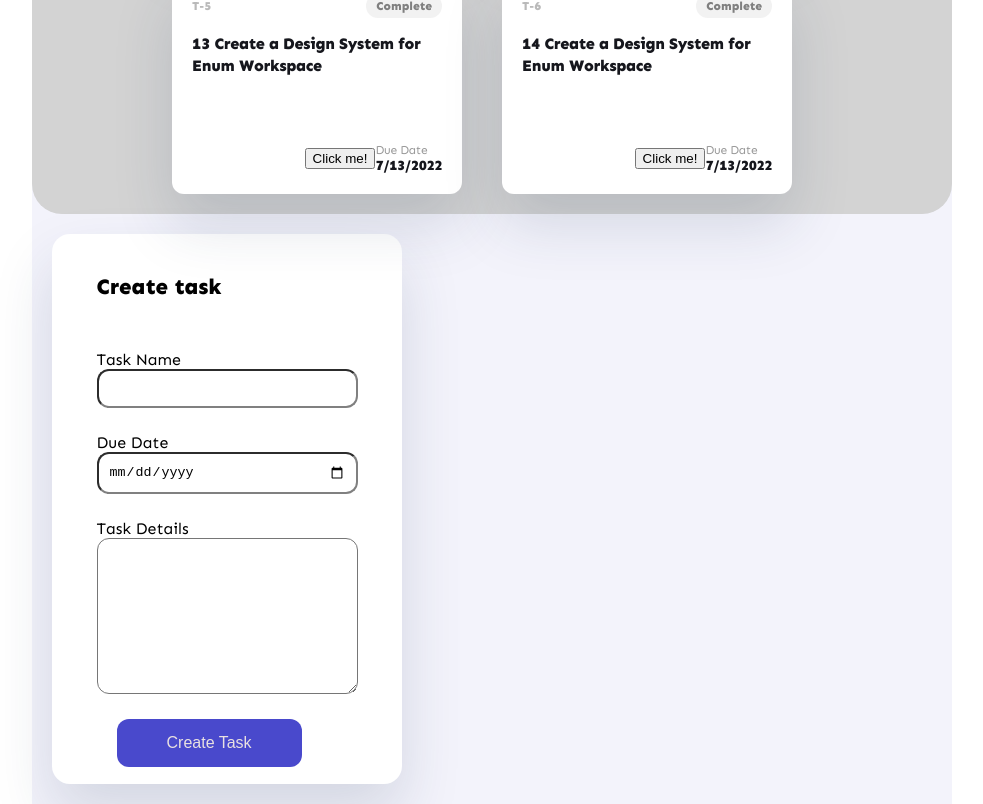
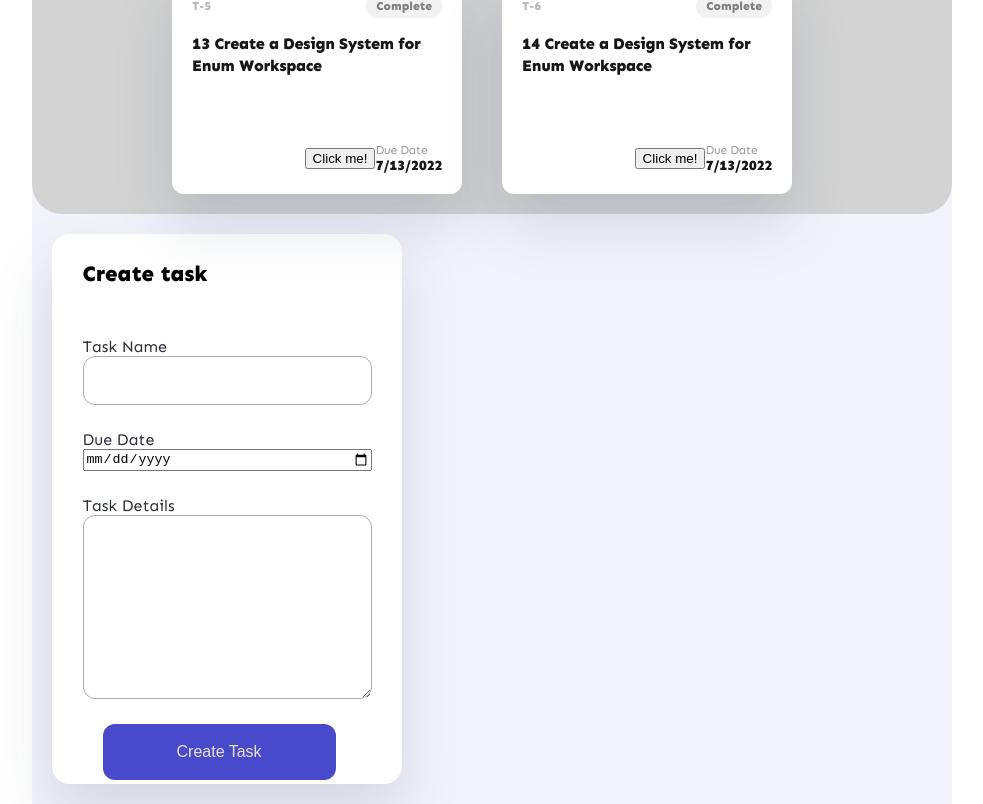
Before and after one commit to Ecaterina1991/react-app-nr2, a React (Create React App) app: page / in a window 1280 px wide. Shown: the part 566-1370 px from the top of the page, without its empty margins (148-1131 px from the left). Built offline with nearby package versions, Linux system fonts and the light colour scheme.

Commit message:
styling form 2

```diff
--- a/src/components/forms/CreateTaskForm.css
+++ b/src/components/forms/CreateTaskForm.css
@@ -4,20 +4,28 @@
   margin: 25px 0;
 }
 
-.case {
+.label-md {
+  font-style: normal;
+  font-weight: 400;
+  font-size: 16px;
+  line-height: 19px;
+  color: #2c2e3a;
+}
+
+.input-primary {
+  border: 1px solid #a8abbd;
   border-radius: 12px;
-  padding: 10px;
-  border-color: gray;
+  padding: 16px;
 }
 
 .textarea {
   border-radius: 12px;
 }
 
-.button {
+.button-primary {
   font-size: 16px;
   border-radius: 12px;
-  padding: 15px 50px;
+  padding: 19px 74px;
   border: none;
   border-radius: 12px;
   background-color: rgb(73, 73, 204);
--- a/src/components/forms/CreateTaskForm.jsx
+++ b/src/components/forms/CreateTaskForm.jsx
@@ -6,19 +6,19 @@ const CreateTaskForm = () => {
     <div>
       <form>
         <div className="form-row">
-          <label>Task Name</label>
-          <input className="case" type="text" />
+          <label className="label-md">Task Name</label>
+          <input className="input-primary" type="text" />
         </div>
 
         <div className="form-row">
-          <label>Due Date</label>
+          <label className="label-md">Due Date</label>
           <input className="case" type="date" />
         </div>
 
         <div className="form-row">
-          <label>Task Details</label>
+          <label className="label-md">Task Details</label>
           <textarea
-            className="textarea"
+            className="input-primary"
             name=""
             id=""
             cols="30"
@@ -26,7 +26,7 @@ const CreateTaskForm = () => {
           ></textarea>
         </div>
 
-        <button className="button" type="submit">
+        <button className="button-primary" type="submit">
           Create Task
         </button>
       </form>
```
